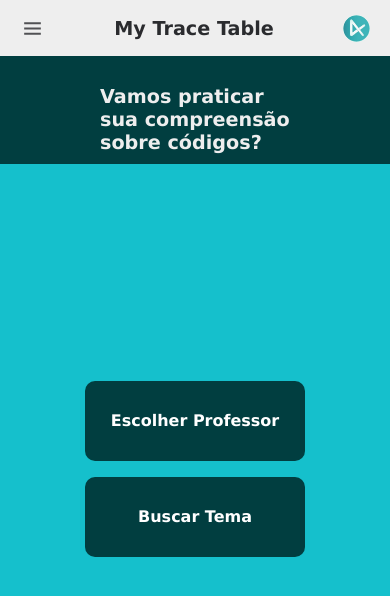
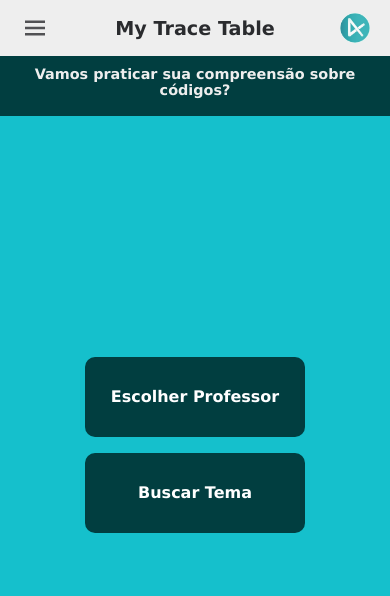
Before and after one commit to a4s-ufpb/My-Trace-Table, a React (Vite) app: page / in a window 390 px wide. Shown: the top 596 px of the page. Built offline with nearby package versions, Linux system fonts and the light colour scheme.

Commit message:
Style: ajustando e adicionando responsividade

```diff
--- a/src/components/header/Header.css
+++ b/src/components/header/Header.css
@@ -73,7 +73,7 @@
 
 @media (max-width: 480px) {
   .header svg {
-    font-size: 25px;
+    font-size: 30px;
   }
 
   .header h1 {
@@ -81,7 +81,7 @@
   }
 
   .header img {
-    width: 27px;
-    height: 27px;
+    width: 30px;
+    height: 30px;
   }
 }
--- a/src/components/navigateButton/NavigateButton.css
+++ b/src/components/navigateButton/NavigateButton.css
@@ -1,6 +1,6 @@
 .navigate-btn {
     color: var(--primary-white);
-    font-size: 1.5rem;
+    font-size: 2rem;
     cursor: pointer;
     transition: all .2s ease-in-out;
 }
@@ -9,3 +9,9 @@
     transform: scale(1.1);
     color: var(--primary-white);
 }
+
+@media (max-width: 400px) {
+    .navigate-btn {
+      font-size: 1.8rem;
+    }
+}
--- a/src/components/secondary-header/SecondaryHeader.css
+++ b/src/components/secondary-header/SecondaryHeader.css
@@ -5,7 +5,6 @@
     align-items: center;
     justify-content: space-between;
     padding: 10px 20px;
-    z-index: 10;
 }
 
 .secondary-header .left {
@@ -24,21 +23,58 @@
     color: var(--primary-white);
     text-align: center;
     width: 100px;
-    word-break: break-word;
     white-space: pre-line;
     font-size: 0.9rem;
 }
 
 @media (max-width: 780px) {
+    .secondary-header {
+        flex-direction: column;
+        padding: 10px;
+    }
+
+    .secondary-header {
+        display: flex;
+        align-items: center;
+        justify-content: center;
+        position: relative;
+    }
+
+    .secondary-header .left {
+        position: absolute;
+        left: 10px;
+    }
+
     .secondary-header h2 {
-        margin-top: 1em;
-        font-size: 1.5em;
+        margin: 0 auto;
+        font-size: 1.2rem;
+        text-align: center;
+    }
+
+    .secondary-header .right {
+        margin-top: 8px;
+        width: 100%;
+        text-align: center;
+        font-size: 0.9rem;
     }
 }
 
 @media (max-width: 550px) {
     .secondary-header h2 {
-        width: 90%;
-        font-size: 1.2em;
+        font-size: 1rem;
+    }
+
+    .secondary-header .right {
+        font-size: 0.85rem;
     }
 }
+
+@media (max-width: 400px) {
+    .secondary-header h2 {
+        font-size: 0.9rem;
+    }
+
+    .secondary-header .right {
+        font-size: 0.75rem;
+    }
+}
--- a/src/index.css
+++ b/src/index.css
@@ -44,4 +44,5 @@
 h3 {
   color: var(--primary-black);
   font-size: 24px;
+  text-align: center;
 }
--- a/src/routes/exercises/Exercices.jsx
+++ b/src/routes/exercises/Exercices.jsx
@@ -65,12 +65,11 @@ function Exercices() {
         {exercices &&
           exercices.length > 0 &&
           exercices.map((exercice) => (
-            <div key={exercice.id}>
-              <Button
-                text={exercice.exerciseName}
-                action={() => startExercice(exercice)}
-              />
-            </div>
+            <Button
+              key={exercice.id}
+              text={exercice.exerciseName}
+              action={() => startExercice(exercice)}
+            />
           ))}
 
         {loading && <Loading />}
--- a/src/routes/teacher/Teacher.jsx
+++ b/src/routes/teacher/Teacher.jsx
@@ -41,9 +41,11 @@ function Teacher() {
 
             <div className="center-content">
                 {users && users.length > 0 && users.map((user) => (
-                    <div key={user.id}>
-                        <Button text={user.name} action={() => navigate(`/themes/${user.id}?userName=${user.name}`)} />
-                    </div>
+                    <Button
+                        key={user.id}
+                        text={user.name}
+                        action={() => navigate(`/themes/${user.id}?userName=${user.name}`)}
+                    />
                 ))}
 
                 {loading && <Loading />}
--- a/src/routes/themes/Themes.jsx
+++ b/src/routes/themes/Themes.jsx
@@ -54,12 +54,11 @@ function Themes() {
                 {themes &&
                     themes.length > 0 &&
                     themes.map((theme) => (
-                        <div key={theme.id}>
-                            <Button
-                                text={theme.name}
-                                action={() => navigate(`/exercices/${theme.id}`)}
-                            />
-                        </div>
+                        <Button
+                            key={theme.id}
+                            text={theme.name}
+                            action={() => navigate(`/exercices/${theme.id}`)}
+                        />
                     ))}
 
                 {loading && <Loading />}
```
